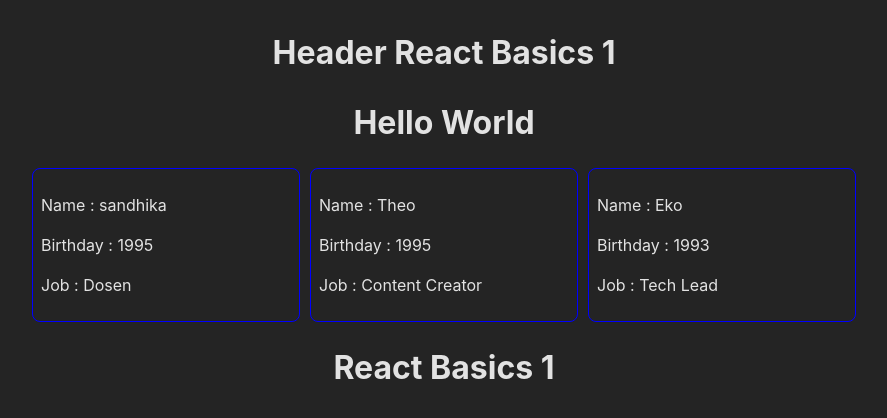
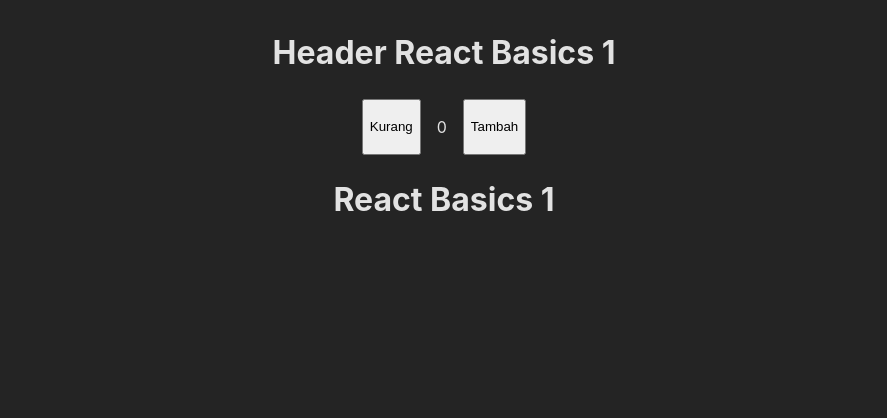
Before and after one commit to Gerryyhonatan/React-Basic-1, a React (Vite) app: page / in a window 1280 px wide. Shown: the top 418 px of the page, without its empty margins (196-1083 px from the left). Built offline with nearby package versions, Linux system fonts and the light colour scheme.

Commit message:
second commit

```diff
--- a/src/App.tsx
+++ b/src/App.tsx
@@ -1,6 +1,7 @@
 import HeaderCustom from "./components/Header"
 import Welcome from "./components/Welcome"
 import ProfileCard from "./components/ProfileCard"
+import Counter from "./components/Counter"
 
 type Teacher = {
   name : string;
@@ -35,15 +36,20 @@ function App() {
   return (
     <>
       <HeaderCustom/>
-      <h1>Hello World</h1>
+      {/* <h1>Hello World</h1> */}
 
       <div className="container-card">
-      {
+      {/* {
         teachers.map((teacher) => {
           return <ProfileCard name={teacher.name} year={teacher.year} job={teacher.job} key={teacher.id}/>
         })
-      }
+      } */}
+
+
+      <Counter />
+
       </div>
+
 
       <Welcome/>
     </>
--- /dev/null
+++ b/src/components/Counter.tsx
@@ -0,0 +1,19 @@
+const Counter = () => {
+    const handleDecrement = () => {
+        alert("Decrement")
+    }
+
+    const handleIncrement = () => {
+        alert("Increment")
+    }
+
+    return (
+        <div style={{display : "flex", gap: "16px"}}>
+            <button onClick={handleDecrement}>Kurang</button>
+            <p>0</p>
+            <button onClick={handleIncrement}>Tambah</button>
+        </div>
+    )
+}
+
+export default Counter;
--- a/src/index.css
+++ b/src/index.css
@@ -24,6 +24,7 @@ body {
   display : flex;
   gap: 10px;
   text-align: left;
+  justify-content: center;
 }
 
 .card {
```
